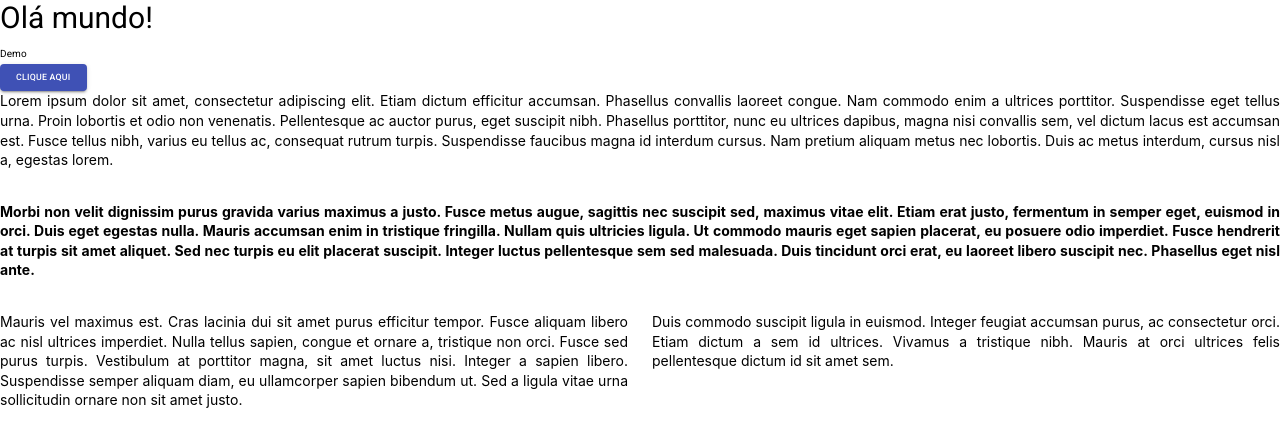
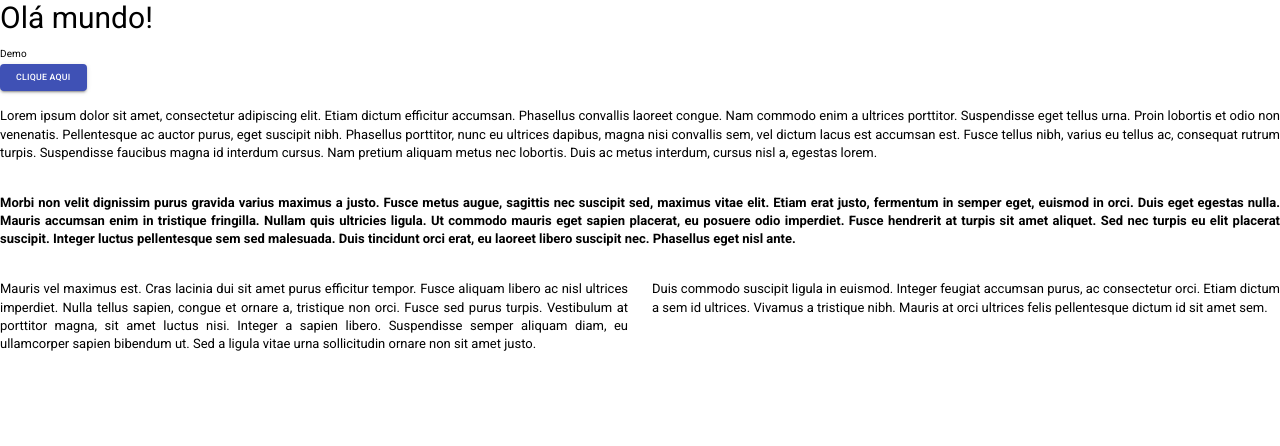
Before and after one commit to jeanbarcellos/reactjs.project-demo-001, a React (Create React App) app: page / in a window 1280 px wide. Shown: the top 446 px of the page. Built offline with nearby package versions, Linux system fonts and the light colour scheme.

Commit message:
CSS injection order See: https://material-ui.com/styles/advanced/#css-injection-order

```diff
--- a/package.json
+++ b/package.json
@@ -14,6 +14,7 @@
     "@testing-library/user-event": "^12.1.10",
     "autoprefixer": "^9",
     "date-fns": "^2.23.0",
+    "jss": "^10.7.1",
     "postcss": "^7",
     "react": "^17.0.2",
     "react-dom": "^17.0.2",
--- a/public/index.html
+++ b/public/index.html
@@ -16,6 +16,8 @@
 
     <link rel="stylesheet" href="https://fonts.googleapis.com/css?family=Roboto:300,400,500,700&display=swap" />
     <link rel="stylesheet" href="https://fonts.googleapis.com/icon?family=Material+Icons" />
+
+    <noscript id="jss-insertion-point" />
 
     <!--
       Notice the use of %PUBLIC_URL% in the tags above.
--- a/src/app/App.js
+++ b/src/app/App.js
@@ -5,13 +5,23 @@ import { MuiPickersUtilsProvider } from '@material-ui/pickers'
 import DateFnsUtils from '@date-io/date-fns'
 import ptBR from 'date-fns/locale/pt-BR'
 import DemoPage from './pages/DemoPage'
+import { create } from 'jss'
+import { StylesProvider, jssPreset } from '@material-ui/core/styles'
+
+const jss = create({
+  ...jssPreset(),
+  // Define a custom insertion point that JSS will look for when injecting the styles into the DOM.
+  insertionPoint: document.getElementById('jss-insertion-point')
+})
 
 const App = () => {
   return (
     <ThemeProvider theme={theme}>
-      <MuiPickersUtilsProvider utils={DateFnsUtils} locale={ptBR}>
-        <DemoPage />
-      </MuiPickersUtilsProvider>
+      <StylesProvider jss={jss}>
+        <MuiPickersUtilsProvider utils={DateFnsUtils} locale={ptBR}>
+          <DemoPage />
+        </MuiPickersUtilsProvider>
+      </StylesProvider>
     </ThemeProvider>
   )
 }
--- a/src/styles/app.css
+++ b/src/styles/app.css
@@ -8,12 +8,19 @@
 
 html {
   font-size: 62.5%;
-  font-family: -apple-system, BlinkMacSystemFont, 'Segoe UI', 'Roboto', 'Oxygen', 'Ubuntu', 'Cantarell', 'Fira Sans',
-    'Droid Sans', 'Helvetica Neue', sans-serif;
+  font-family: 'Roboto', 'Oxygen', 'Ubuntu', 'Cantarell', 'Fira Sans', 'Droid Sans', 'Helvetica Neue', sans-serif;
 }
 
 body {
-  font-size: 14px;
+  font-size: 13px;
   line-height: 1.4;
   overflow-x: hidden;
 }
+
+html,
+body,
+#root {
+  position: relative;
+  margin: 0;
+  min-height: 100vh;
+}
```
Also changed, not shown: 2 other files (tests, documents, lock files or other folders).
